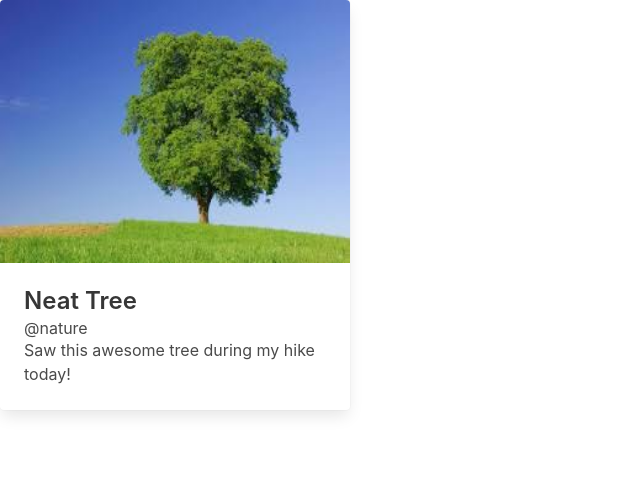
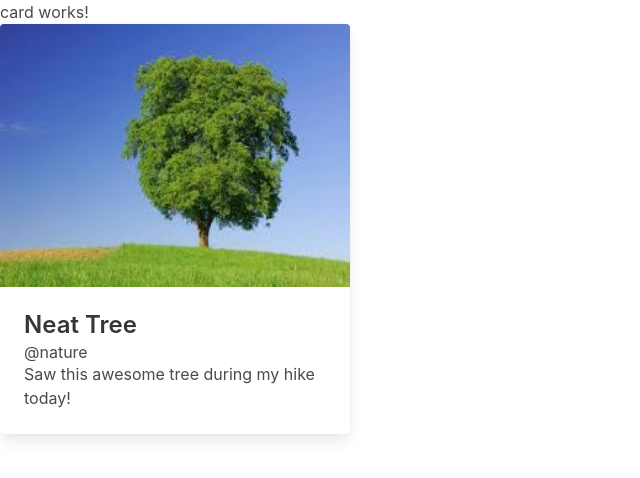
Before and after one commit to carriemathieu/angular-cards, an Angular app: page / in a window 1280 px wide. Shown: the top 478 px of the page, without its empty margins (0-640 px from the left). Built offline with nearby package versions, Linux system fonts and the light colour scheme.

Commit message:
add comments to card component.ts

```diff
--- a/src/app/app.component.html
+++ b/src/app/app.component.html
@@ -1,3 +1,6 @@
+<!--displays card component inside app component-->
+<app-card></app-card>
+
 <div class="card">
   <div class="card-image">
     <figure class="image is-4by3">
--- a/src/app/card/card.component.ts
+++ b/src/app/card/card.component.ts
@@ -1,6 +1,7 @@
 import { Component, OnInit } from '@angular/core';
 
 @Component({
+  // selector - creates instance of component that matches the selector, adds to app-root element ('host element')
   selector: 'app-card',
   templateUrl: './card.component.html',
   styleUrls: ['./card.component.css']
```
